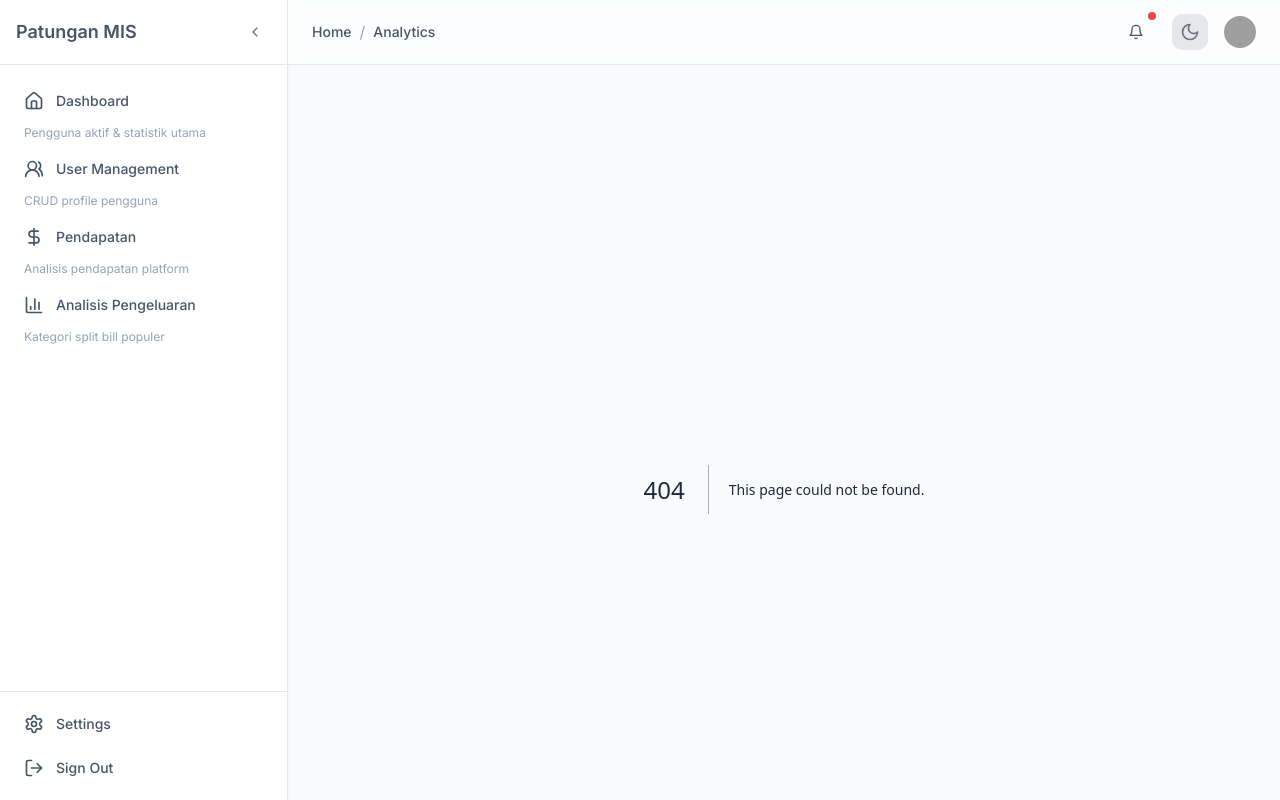
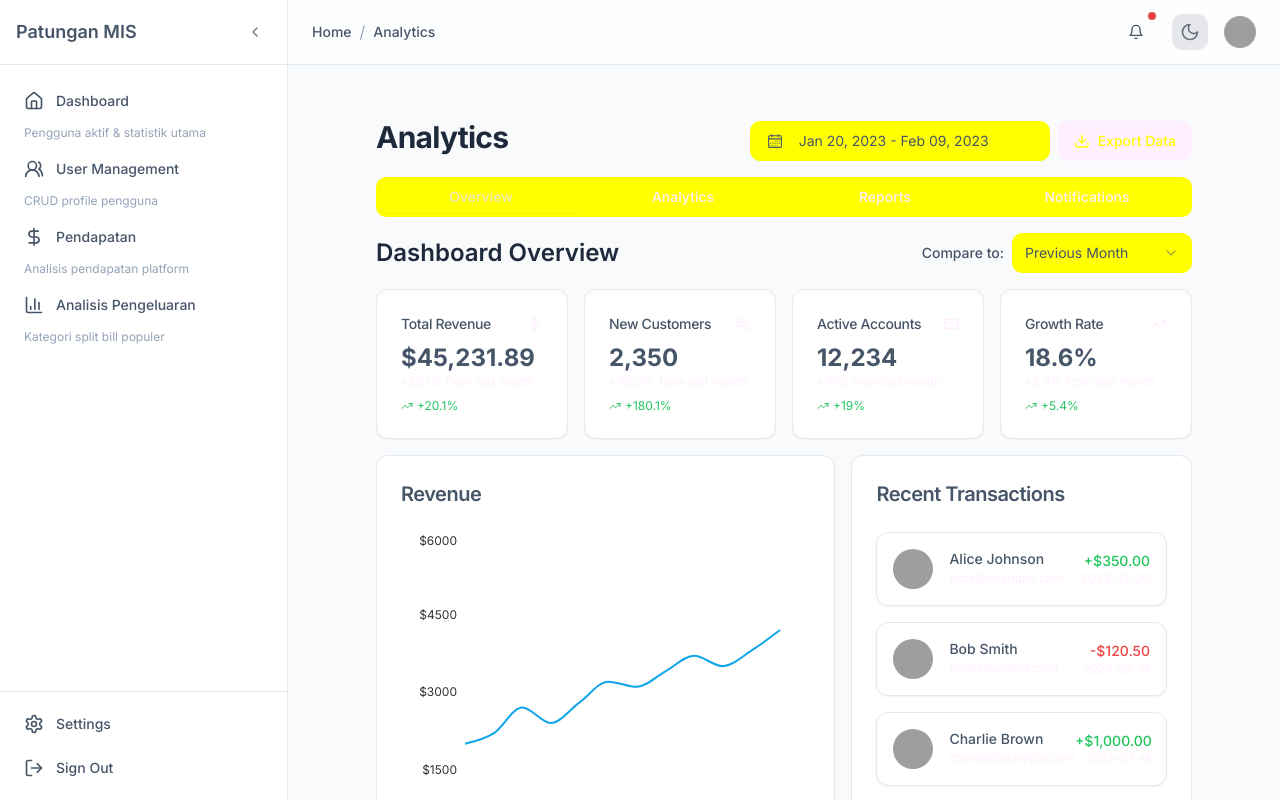
Before and after one commit to YumanBlazer/Dashboard-Admin, a Next.js app: page /analytics in a window 1280 px wide. Before the commit this address had no page. Built offline with nearby package versions, Linux system fonts and the light colour scheme; grey boxes are pictures that could not be loaded.

Commit message:
Create page.tsx

```diff
--- /dev/null
+++ b/app/analytics/page.tsx
@@ -0,0 +1,52 @@
+"use client"
+
+import { Tabs, TabsContent, TabsList, TabsTrigger } from "@/components/ui/tabs"
+import { DateRangePicker } from "@/components/date-range-picker"
+import { OverviewTab } from "@/components/analytics/overview-tab"
+import { AnalyticsTab } from "@/components/analytics/analytics-tab"
+import { ReportsTab } from "@/components/analytics/reports-tab"
+import { NotificationsTab } from "@/components/analytics/notifications-tab"
+import { Button } from "@/components/ui/button"
+import { Download } from "lucide-react"
+
+export default function AnalyticsPage() {
+  const handleExportData = () => {
+    // Implement export functionality here
+    console.log("Exporting data...")
+  }
+
+  return (
+    <div className="flex-1 space-y-4 p-8 pt-6">
+      <div className="flex items-center justify-between space-y-2">
+        <h2 className="text-3xl font-bold tracking-tight">Analytics</h2>
+        <div className="flex items-center space-x-2">
+          <DateRangePicker />
+          <Button onClick={handleExportData} className="flex items-center gap-2">
+            <Download className="h-4 w-4" />
+            Export Data
+          </Button>
+        </div>
+      </div>
+      <Tabs defaultValue="overview" className="space-y-4">
+        <TabsList className="grid w-full grid-cols-4">
+          <TabsTrigger value="overview">Overview</TabsTrigger>
+          <TabsTrigger value="analytics">Analytics</TabsTrigger>
+          <TabsTrigger value="reports">Reports</TabsTrigger>
+          <TabsTrigger value="notifications">Notifications</TabsTrigger>
+        </TabsList>
+        <TabsContent value="overview" className="space-y-4">
+          <OverviewTab />
+        </TabsContent>
+        <TabsContent value="analytics" className="space-y-4">
+          <AnalyticsTab />
+        </TabsContent>
+        <TabsContent value="reports" className="space-y-4">
+          <ReportsTab />
+        </TabsContent>
+        <TabsContent value="notifications" className="space-y-4">
+          <NotificationsTab />
+        </TabsContent>
+      </Tabs>
+    </div>
+  )
+}
```
